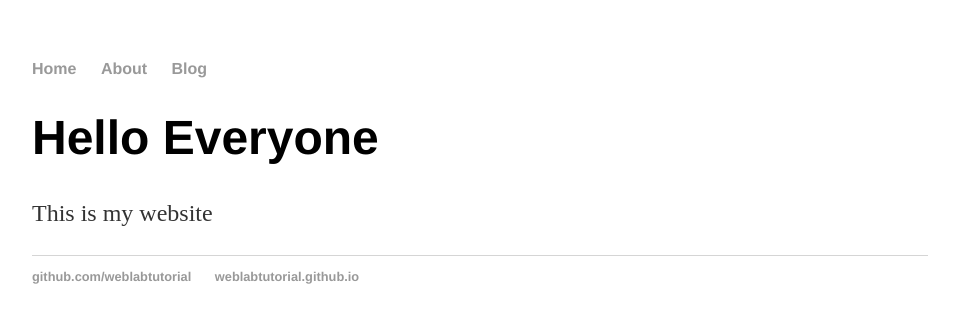
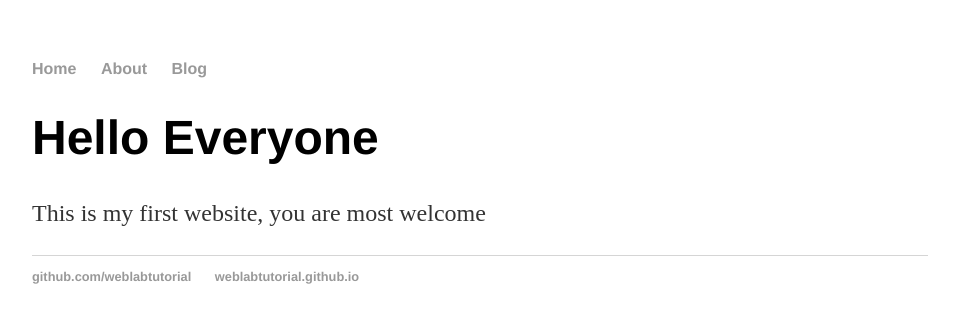
Before and after one commit to DaniellaAnwar/DaniellaAnwar.github.io, a Jekyll site: the page built from index.html, in a window 1280 px wide. Shown: the top 323 px of the page, without its empty margins (160-1119 px from the left). Built offline with Jekyll 4.4.1, drawn with Linux system fonts in a browser that asks for light colours.

Commit message:
Update index.html

```diff
--- a/index.html
+++ b/index.html
@@ -4,5 +4,5 @@ title: Web Programming
 ---
 <div class="blurb">
 	<h1>Hello Everyone</h1>
-	<p>This is my website </p>
+	<p>This is my first website, you are most welcome </p>
 </div>
```
